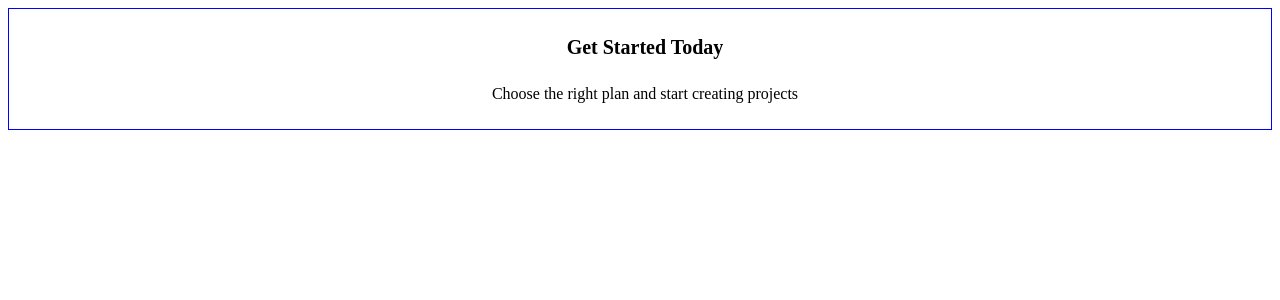
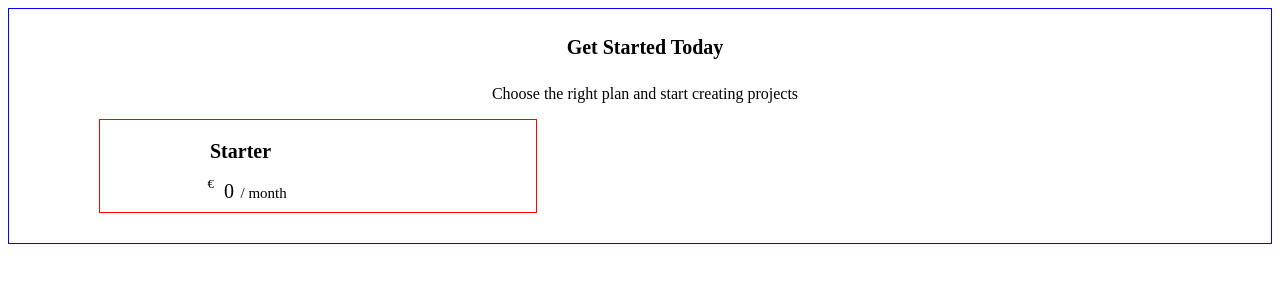
Before and after one commit to alxdelgado/checkout-experience-, a React app: page /subscription in a window 1280 px wide. Shown: the top 300 px of the page. Built offline with nearby package versions, Linux system fonts and the light colour scheme.

Commit message:
added StarterSubscription component - working on the UI for the component

```diff
--- /dev/null
+++ b/src/components/subscription-options/starter-subscription.component.jsx
@@ -0,0 +1,24 @@
+import React, { Fragment } from 'react';
+
+//import styled components
+import {
+    StarterWrapper,
+    StarterTitle,
+    EuroSymbol,
+    Cost,
+    PerMonth
+} from './starter-subscriptions.styles';
+
+
+export default function StarterSubscription() {
+    return (
+        <React.Fragment>
+            <StarterWrapper>
+                <StarterTitle>Starter</StarterTitle>
+                <EuroSymbol>€</EuroSymbol>
+                <Cost>0</Cost>
+                <PerMonth>/ month</PerMonth>
+            </StarterWrapper>
+        </React.Fragment>
+    )
+};
--- /dev/null
+++ b/src/components/subscription-options/starter-subscriptions.styles.jsx
@@ -0,0 +1,36 @@
+import styled from 'styled-components';
+
+export const StarterWrapper = styled.div`
+    box-sizing: border-box;
+    width: 35%;
+    height: 60%;
+    border: 1px solid red;
+    padding: 0px 0px 10px 10px;
+    margin: 0px 0px 20px 80px;
+
+`;
+
+export const StarterTitle = styled.h4`
+    padding: 0em 0em 0em 5em;
+    margin: 1em 0em 0em 0em;
+    font-size: 20px;
+`;
+
+export const EuroSymbol = styled.div`
+    font-size: 13px;
+    padding: 0em 0em 0em 7.5em;
+    margin: 1em 0em 0em 0px;
+`;
+
+export const Cost = styled.div`
+    font-size: 20px;
+    padding-left: 5.7em;
+    margin-top: -12px;
+
+`;
+
+export const PerMonth = styled.div`
+    font-size: 15px;
+    padding-left: 8.7em;
+    margin-top: -18px;
+`;
--- a/src/pages/subscription-page/subscription-page.component.jsx
+++ b/src/pages/subscription-page/subscription-page.component.jsx
@@ -7,12 +7,16 @@ import {
     SubscriptionSpan
 } from '../subscription-page/subscription-page.styles';
 
+// import components
+const StarterSubscription = React.lazy(() => import('../../components/subscription-options/starter-subscription.component'));
+
 export default function SubscriptionPage() {
     return (
         <React.Fragment>
             <SubscriptionWrapper>
                 <SubscriptionTitle>Get Started Today</SubscriptionTitle>
                 <SubscriptionSpan>Choose the right plan and start creating projects</SubscriptionSpan>
+                <StarterSubscription />
             </SubscriptionWrapper>
         </React.Fragment>
     )
```
